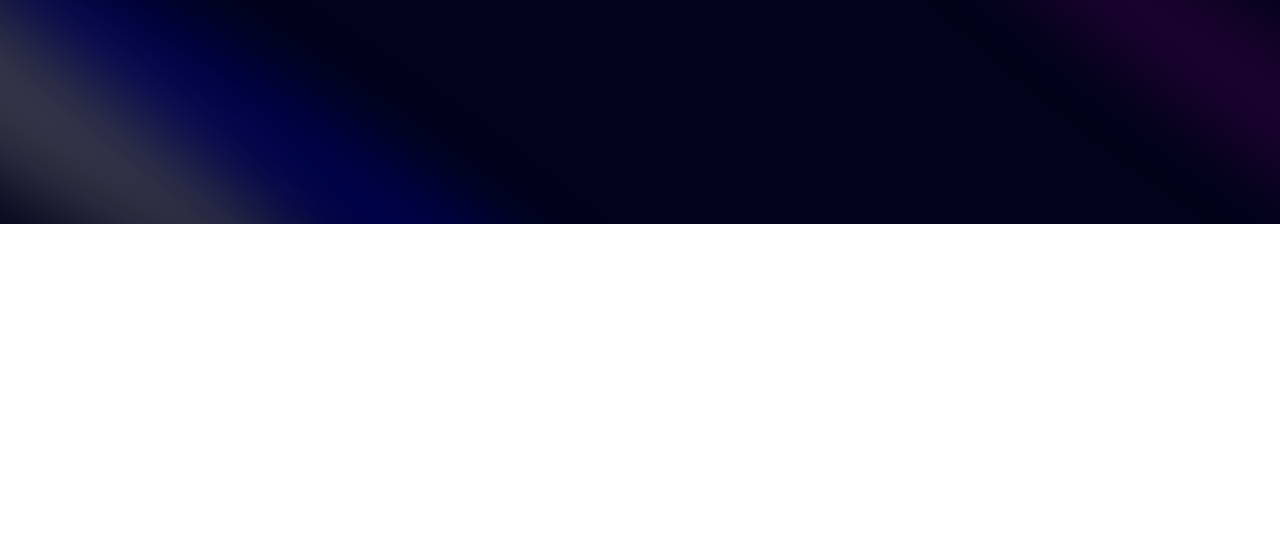
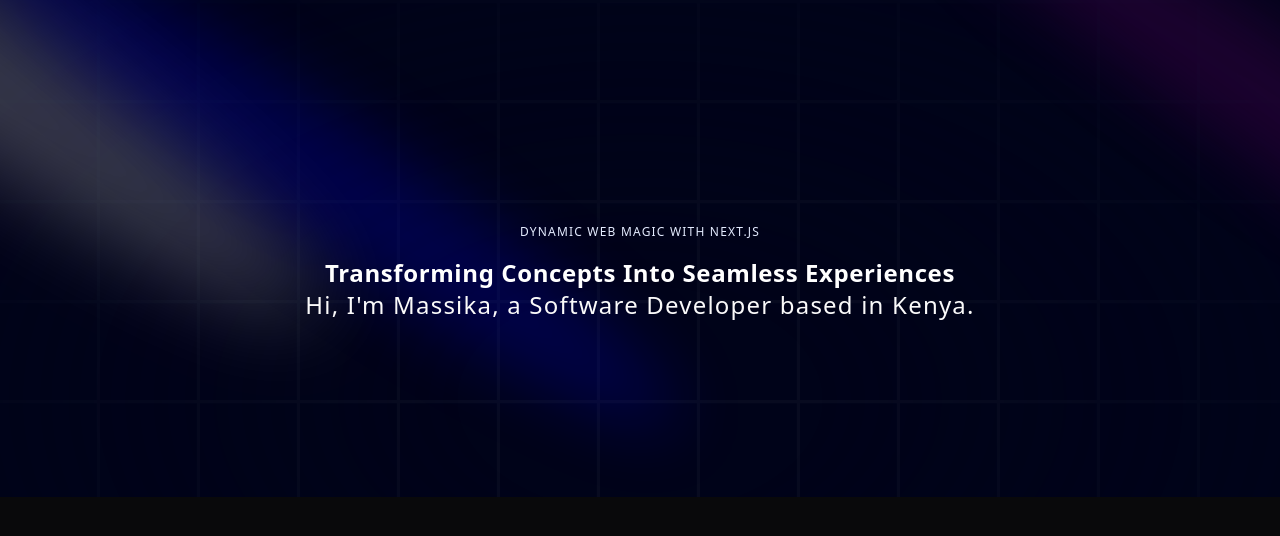
Before and after one commit to Massika-ke/portfolio, a Next.js app: page / in a window 1280 px wide. Shown: the top 536 px of the page. Built offline with nearby package versions, Linux system fonts and the light colour scheme.

Commit message:
Initial Commit

```diff
--- a/app/layout.tsx
+++ b/app/layout.tsx
@@ -1,6 +1,7 @@
 import type { Metadata } from "next";
 import localFont from "next/font/local";
 import "./globals.css";
+import { ThemeProvider } from "./provider";
 
 const geistSans = localFont({
   src: "./fonts/GeistVF.woff",
@@ -28,7 +29,14 @@
       <body
         className={`${geistSans.variable} ${geistMono.variable} antialiased`}
       >
-        {children}
+      <ThemeProvider
+            attribute="class"
+            defaultTheme="dark"
+            enableSystem
+            disableTransitionOnChange
+          >
+            {children}
+      </ThemeProvider>
       </body>
     </html>
   );
--- /dev/null
+++ b/app/provider.tsx
@@ -0,0 +1,11 @@
+"use client"
+
+import * as React from "react"
+import { ThemeProvider as NextThemesProvider } from "next-themes"
+
+export function ThemeProvider({
+  children,
+  ...props
+}: React.ComponentProps<typeof NextThemesProvider>) {
+  return <NextThemesProvider {...props}>{children}</NextThemesProvider>
+}
--- a/components/Hero.tsx
+++ b/components/Hero.tsx
@@ -1,5 +1,6 @@
 import React from 'react'
 import { Spotlight } from './ui/Spotlight'
+import { TextGenerateEffect } from './ui/TextGenerateEffect';
 
 const Hero = () => {
   return (
@@ -12,8 +13,28 @@
              <Spotlight className='top-28 left-80 h-[80vh]
              w-[50vw]' fill='blue' />
         </div>
+            <div className="h-screen w-full dark:bg-black-100 bg-white  dark:bg-grid-white/[0.03] bg-grid-black/[0.2] flex items-center justify-center absolute top-0 left-0">
+              {/* Radial gradient for the container to give a faded look */}
+              <div className="absolute pointer-events-none inset-0 flex items-center justify-center dark:bg-black-100 bg-white [mask-image:radial-gradient(ellipse_at_center,transparent_20%,black)]" />
+            </div>
+            <div className="flex justify-center relative my-20 z-10">
+              <div className="max-w-[89vw] md:max-w-2xl lg:max-w-[60vw] flex flex-col items-center justify-center">
+                <h2 className="uppercase tracking-widest text-xs text-center text-blue-100 max-w-80">
+                  Dynamic Web Magic with Next.js
+                </h2>
+
+                <TextGenerateEffect
+                  className='text-center text-[40px] md:text-5xl lg:text-6xl'
+                  words='Transforming Concepts Into Seamless Experiences'
+                 />
+                 <p className='text-center md:tracking-wider mb-4 text-sm md:text-lg lg:text-2xl'>
+                  Hi, I&apos;m Massika, a Software Developer based in Kenya.
+                 </p>
+              </div>
+            </div>
     </div>
-  )
-}
+    )
+};
 
-export default Hero
+
+export default Hero;
--- /dev/null
+++ b/components/ui/TextGenerateEffect.tsx
@@ -0,0 +1,62 @@
+"use client";
+import { useEffect } from "react";
+import { motion, stagger, useAnimate } from "framer-motion";
+import { cn } from "@/utils/cn";
+
+export const TextGenerateEffect = ({
+  words,
+  className,
+  filter = true,
+  duration = 0.5,
+}: {
+  words: string;
+  className?: string;
+  filter?: boolean;
+  duration?: number;
+}) => {
+  const [scope, animate] = useAnimate();
+  let wordsArray = words.split(" ");
+  useEffect(() => {
+    animate(
+      "span",
+      {
+        opacity: 1,
+        filter: filter ? "blur(0px)" : "none",
+      },
+      {
+        duration: duration ? duration : 1,
+        delay: stagger(0.2),
+      }
+    );
+  }, [scope.current]);
+
+  const renderWords = () => {
+    return (
+      <motion.div ref={scope}>
+        {wordsArray.map((word, idx) => {
+          return (
+            <motion.span
+              key={word + idx}
+              className="dark:text-white text-black opacity-0"
+              style={{
+                filter: filter ? "blur(10px)" : "none",
+              }}
+            >
+              {word}{" "}
+            </motion.span>
+          );
+        })}
+      </motion.div>
+    );
+  };
+
+  return (
+    <div className={cn("font-bold", className)}>
+      <div className="mt-4">
+        <div className=" dark:text-white text-black text-2xl leading-snug tracking-wide">
+          {renderWords()}
+        </div>
+      </div>
+    </div>
+  );
+};
--- a/package.json
+++ b/package.json
@@ -13,6 +13,7 @@
     "framer-motion": "^11.13.1",
     "mini-svg-data-uri": "^1.4.4",
     "next": "15.0.4",
+    "next-themes": "^0.4.4",
     "react": "^19.0.0",
     "react-dom": "^19.0.0",
     "tailwind-merge": "^2.5.5",
```
Also changed, not shown: 1 other file (tests, documents, lock files or other folders).
